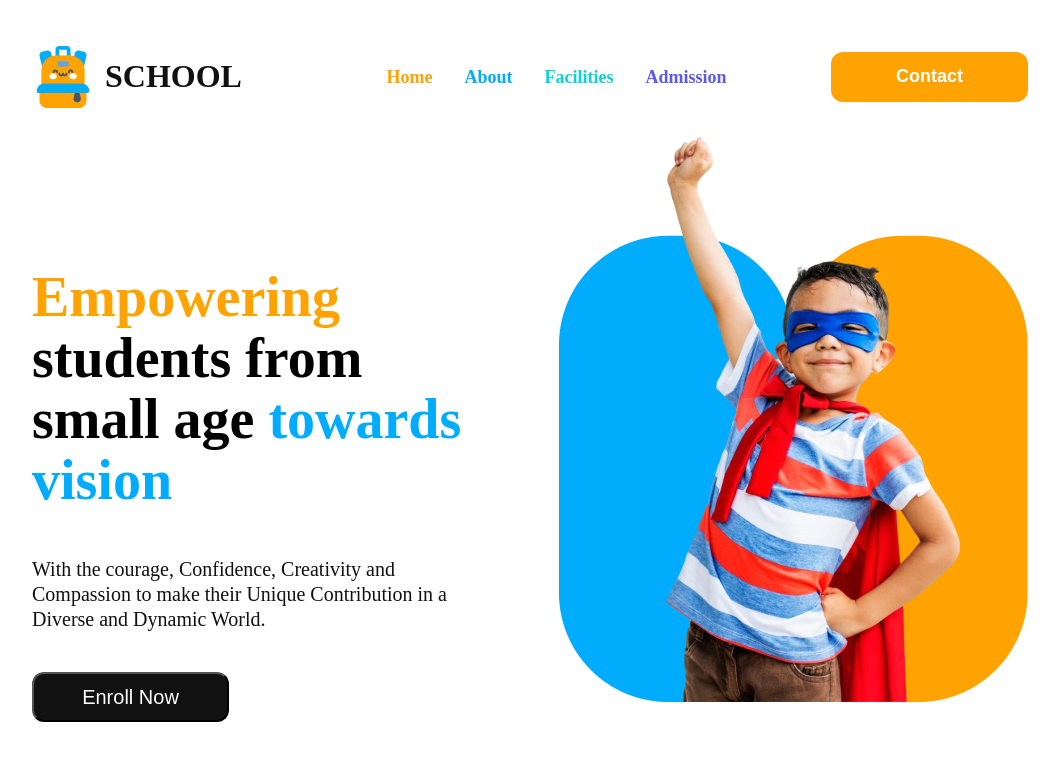
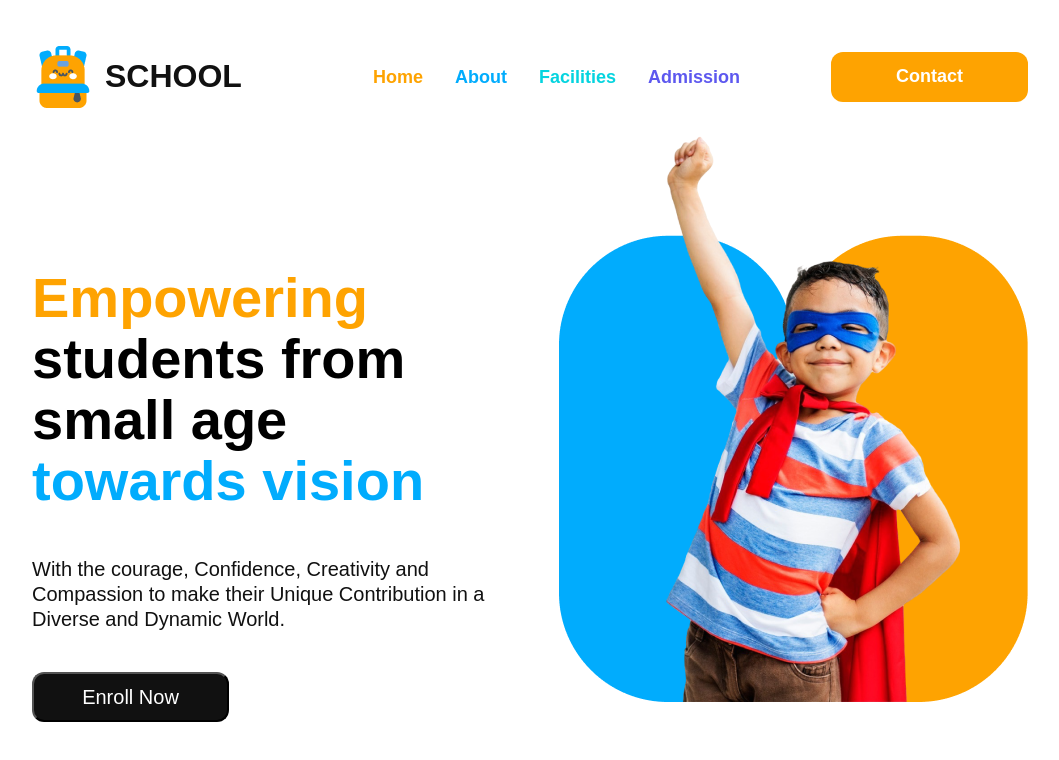
Before and after one commit to 1rteza/Kid-s-School, a plain HTML site: page index.html in a window 1280 px wide. Shown: the whole page, without its empty margins (110-1169 px from the left). Drawn offline with Linux system fonts and the light colour scheme.

Commit message:
fixed font problems

```diff
--- a/index.html
+++ b/index.html
@@ -3,10 +3,13 @@
 <head>
     <meta charset="UTF-8">
     <meta name="viewport" content="width=device-width, initial-scale=1.0">
+    <!-- <link rel="preconnect" href="https://fonts.googleapis.com">
+<link rel="preconnect" href="https://fonts.gstatic.com" crossorigin>
+<link href="https://fonts.googleapis.com/css2?family=Fira+Sans:ital,wght@0,100;0,200;0,300;0,400;0,500;0,600;0,700;0,800;0,900;1,100;1,200;1,300;1,400;1,500;1,600;1,700;1,800;1,900&family=Open+Sans:ital,wght@0,300..800;1,300..800&family=Poppins:ital,wght@0,100;0,200;0,300;0,400;0,500;0,600;0,700;0,800;0,900;1,100;1,200;1,300;1,400;1,500;1,600;1,700;1,800;1,900&family=Quicksand:wght@300..700&family=Work+Sans:ital,wght@0,100..900;1,100..900&display=swap" rel="stylesheet"> -->
     <link rel="stylesheet" href="style.css">
     <title>Kids School</title>
 </head>
-<body class="work-sans-font">
+<body class="quicksand-normal">
     <header class="header margin">
         <nav class="nav-bar display-flex">
             <div class="school display-flex">
--- a/style.css
+++ b/style.css
@@ -5,8 +5,8 @@ body{
 
 @import url('https://fonts.googleapis.com/css2?family=Fira+Sans:ital,wght@0,100;0,200;0,300;0,400;0,500;0,600;0,700;0,800;0,900;1,100;1,200;1,300;1,400;1,500;1,600;1,700;1,800;1,900&family=Open+Sans:ital,wght@0,300..800;1,300..800&family=Poppins:ital,wght@0,100;0,200;0,300;0,400;0,500;0,600;0,700;0,800;0,900;1,100;1,200;1,300;1,400;1,500;1,600;1,700;1,800;1,900&family=Quicksand:wght@300..700&family=Work+Sans:ital,wght@0,100..900;1,100..900&display=swap');
 
-.work-sans-font {
-    font-family: "Work Sans", serif;
+.quicksand-normal {
+    font-family: "Quicksand", sans-serif;
     font-optical-sizing: auto;
     font-weight: normal;
     font-style: normal;
```
